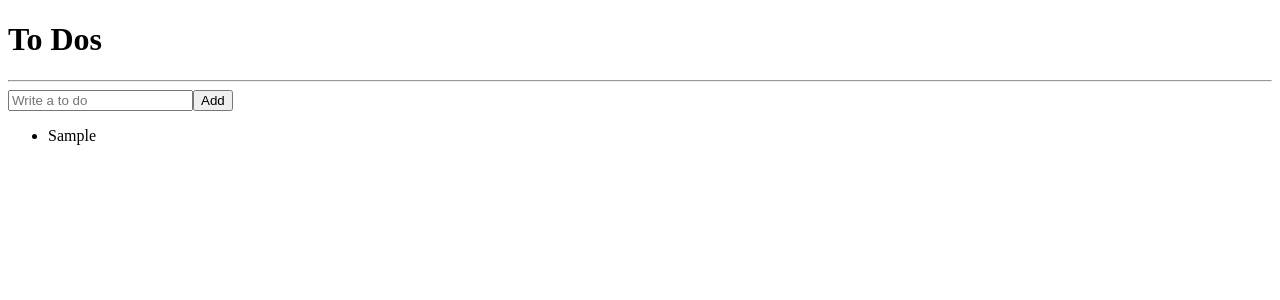
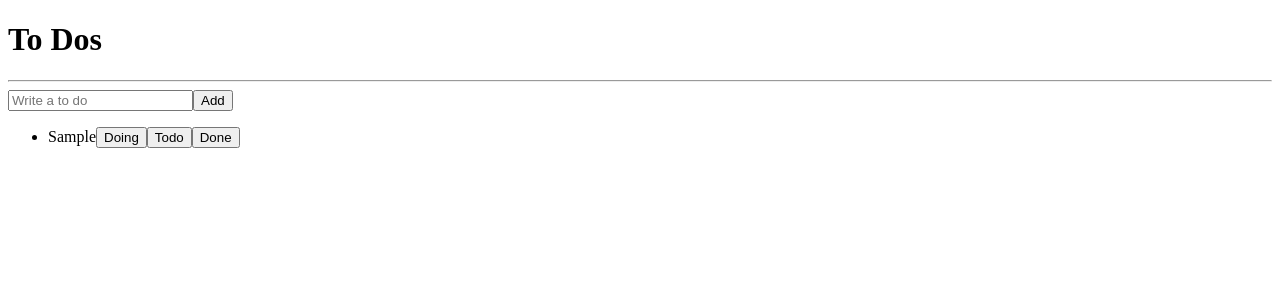
Before and after one commit to LeeYongwoo-kor/reactChallenge3, a React (Create React App) app: page / in a window 1280 px wide. Both pictures are taken after typing "Sample" into the empty fields and a click on the button "Add". Shown: the top 300 px of the page. Built offline with nearby package versions, Linux system fonts and the light colour scheme.

Commit message:
Refactoring ToDoList

```diff
--- a/src/Router.tsx
+++ b/src/Router.tsx
@@ -1,5 +1,5 @@
 import { BrowserRouter, Routes, Route } from "react-router-dom";
-import TodoList from "./TodoList";
+import TodoList from "./ToDoList";
 
 function Router() {
   return (
--- a/src/TodoList.tsx
+++ b/src/TodoList.tsx
@@ -1,51 +1,21 @@
-import { useForm } from "react-hook-form";
-import { atom, useRecoilState } from "recoil";
-
-interface IToDo {
-  text: string;
-  id: number;
-  category: "TO_DO" | "DOING" | "DONE";
-}
-
-const toDoState = atom<IToDo[]>({
-  key: "toDo",
-  default: [],
-});
-
-interface IForm {
-  toDo: string;
-}
+import { useRecoilValue } from "recoil";
+import { toDoState } from "./atoms";
+import CreateToDo from "./components/CreateToDo";
+import ToDo from "./components/ToDo";
 
 function ToDoList() {
-  const [toDos, setToDos] = useRecoilState(toDoState); // like useState(value, modFn)
+  const toDos = useRecoilValue(toDoState);
+  // const [toDos, setToDos] = useRecoilState(toDoState); // like useState(value, modFn)
   // const value = useRecoilValue(toDoState);
   // const modFn = useSetRecoilState(toDoState); // modifier(value를 변경하는 경우), atom의 값을 변경
-  const { register, handleSubmit, setValue } = useForm<IForm>();
-  const handleValid = ({ toDo }: IForm) => {
-    console.log("add to do", toDo);
-    setToDos((oldToDos) => [
-      { text: toDo, id: Date.now(), category: "TO_DO" },
-      ...oldToDos,
-    ]);
-    setValue("toDo", ""); // 글자를 비워줌!
-  };
-  console.log(toDos);
   return (
     <div>
       <h1>To Dos</h1>
       <hr />
-      <form onSubmit={handleSubmit(handleValid)}>
-        <input
-          {...register("toDo", {
-            required: "Please write a To Do",
-          })}
-          placeholder="Write a to do"
-        />
-        <button>Add</button>
-      </form>
+      <CreateToDo />
       <ul>
         {toDos.map((toDo) => (
-          <li key={toDo.id}>{toDo.text}</li>
+          <ToDo key={toDo.id} {...toDo} />
         ))}
       </ul>
     </div>
--- /dev/null
+++ b/src/atoms.tsx
@@ -0,0 +1,12 @@
+import { atom } from "recoil";
+
+export interface IToDo {
+  text: string;
+  id: number;
+  category: "TO_DO" | "DOING" | "DONE";
+}
+
+export const toDoState = atom<IToDo[]>({
+  key: "toDo",
+  default: [],
+});
--- /dev/null
+++ b/src/components/CreateToDo.tsx
@@ -0,0 +1,33 @@
+import { useForm } from "react-hook-form";
+import { useSetRecoilState } from "recoil";
+import { toDoState } from "../atoms";
+
+interface IForm {
+  toDo: string;
+}
+
+function CreateToDo() {
+  const setToDos = useSetRecoilState(toDoState);
+  const { register, handleSubmit, setValue } = useForm<IForm>();
+  const handleValid = ({ toDo }: IForm) => {
+    console.log("add to do", toDo);
+    setToDos((oldToDos) => [
+      { text: toDo, id: Date.now(), category: "TO_DO" },
+      ...oldToDos,
+    ]);
+    setValue("toDo", ""); // 글자를 비워줌!
+  };
+  return (
+    <form onSubmit={handleSubmit(handleValid)}>
+      <input
+        {...register("toDo", {
+          required: "Please write a To Do",
+        })}
+        placeholder="Write a to do"
+      />
+      <button>Add</button>
+    </form>
+  );
+}
+
+export default CreateToDo;
--- /dev/null
+++ b/src/components/ToDo.tsx
@@ -0,0 +1,14 @@
+import { IToDo } from "../atoms";
+
+function ToDo({ text }: IToDo) {
+  return (
+    <li>
+      <span>{text}</span>
+      <button>Doing</button>
+      <button>Todo</button>
+      <button>Done</button>
+    </li>
+  );
+}
+
+export default ToDo;
```
